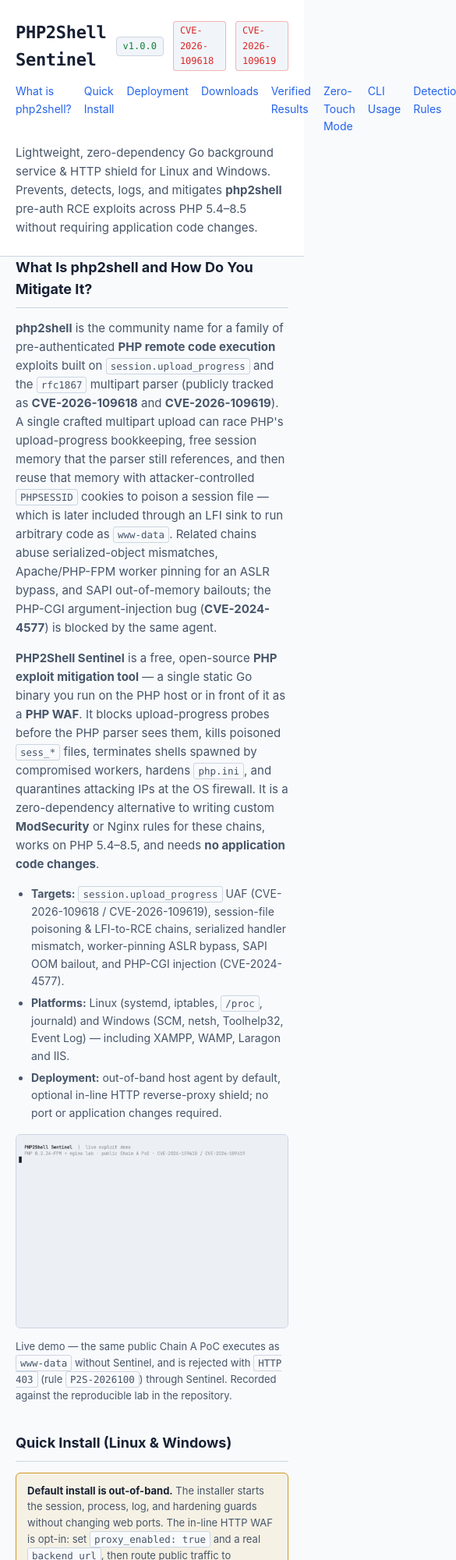
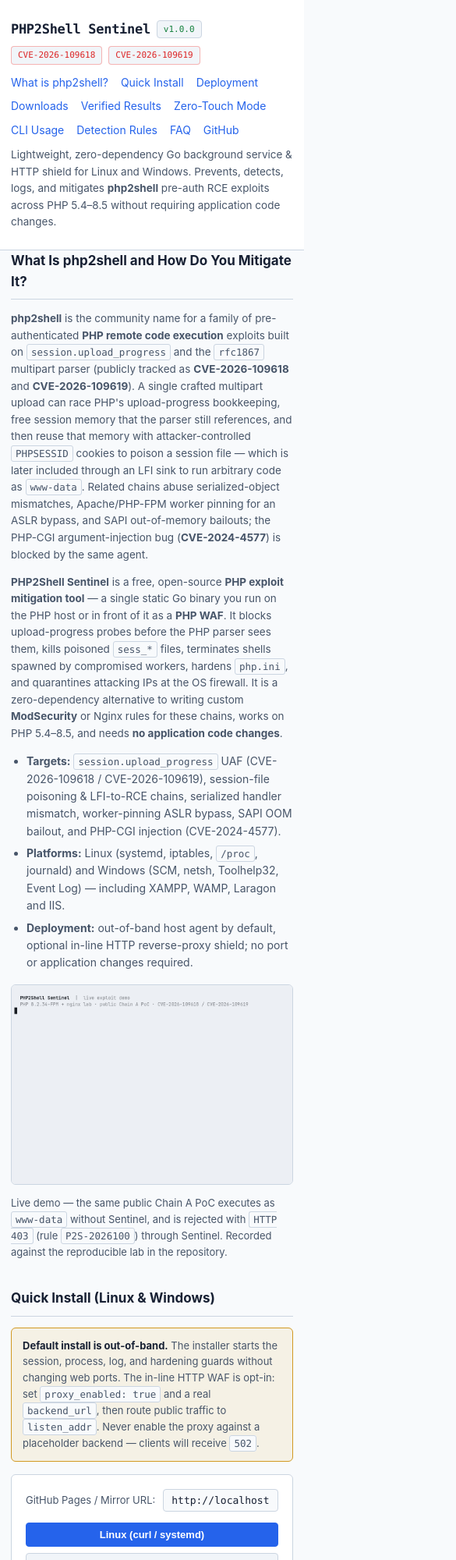
Before and after one commit to Suleman-Elahi/php2shell-sentinel, a plain HTML site: page docs/index.html in a window 390 px wide. Shown: the top 2000 px of the page at 78% size, 585 px wide, since content can reach past the window. Drawn offline with Linux system fonts and the light colour scheme.

Commit message:
mobile responsive site and Readme cleanup

```diff
--- a/docs/styles.css
+++ b/docs/styles.css
@@ -359,3 +359,107 @@
   color: var(--muted);
   font-size: 13px;
 }
+
+/* ===== Mobile responsiveness ===== */
+
+@media (max-width: 720px) {
+  body {
+    font-size: 14px;
+  }
+
+  .container {
+    padding: 0 14px;
+  }
+
+  h2 {
+    font-size: 17px;
+  }
+
+  h3 {
+    font-size: 14.5px;
+  }
+
+  code {
+    word-break: break-word;
+  }
+
+  /* Header: stack brand above nav, let nav links wrap */
+  .header-top {
+    flex-direction: column;
+    align-items: flex-start;
+  }
+
+  .brand {
+    flex-wrap: wrap;
+    gap: 8px;
+  }
+
+  .brand h1 {
+    font-size: 19px;
+    word-break: break-word;
+  }
+
+  nav.top-nav {
+    flex-wrap: wrap;
+    gap: 8px 16px;
+    width: 100%;
+  }
+
+  /* Wide data tables scroll horizontally instead of overflowing the page */
+  table {
+    display: block;
+    overflow-x: auto;
+    -webkit-overflow-scrolling: touch;
+  }
+
+  th, td {
+    padding: 7px 10px;
+  }
+
+  /* Code blocks: smaller font, more room for the copy button */
+  .code-block {
+    padding: 10px 60px 10px 12px;
+  }
+
+  .code-block pre {
+    font-size: 12px;
+  }
+
+  .copy-btn {
+    padding: 4px 8px;
+    font-size: 11px;
+  }
+
+  .url-bar input {
+    min-width: 0;
+    width: 100%;
+  }
+
+  .tabs {
+    flex-direction: column;
+    align-items: stretch;
+  }
+
+  .tab-btn {
+    width: 100%;
+    text-align: center;
+  }
+
+  .download-grid {
+    grid-template-columns: 1fr;
+  }
+}
+
+@media (max-width: 400px) {
+  body {
+    font-size: 13.5px;
+  }
+
+  .brand h1 {
+    font-size: 17px;
+  }
+
+  .badge {
+    font-size: 11px;
+  }
+}
```
Also changed, not shown: 2 other files.
